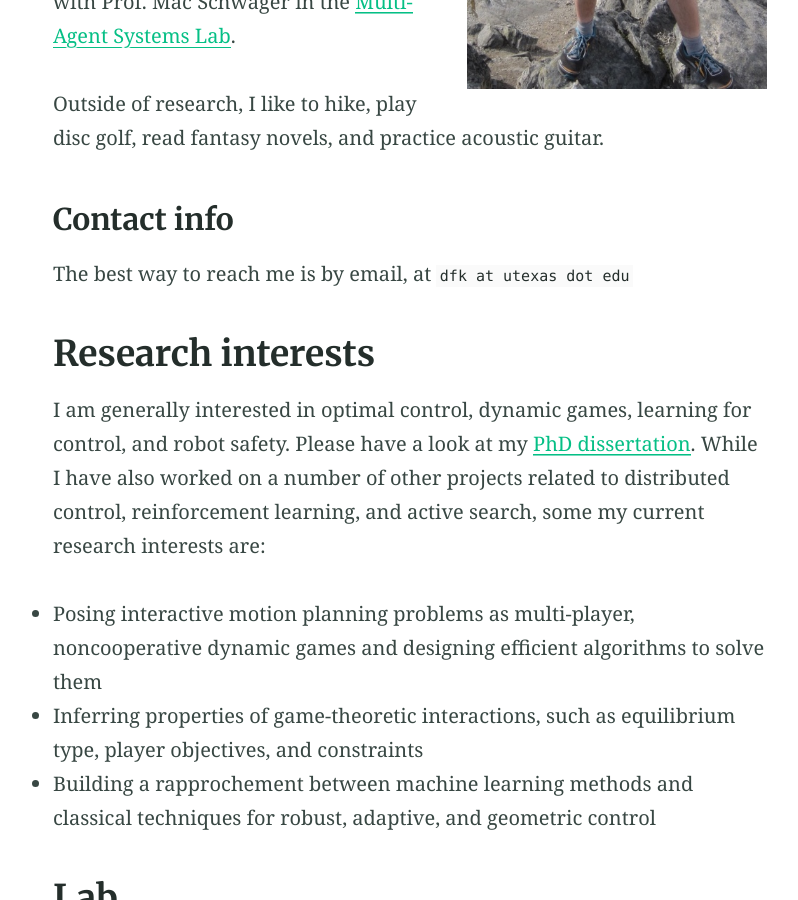
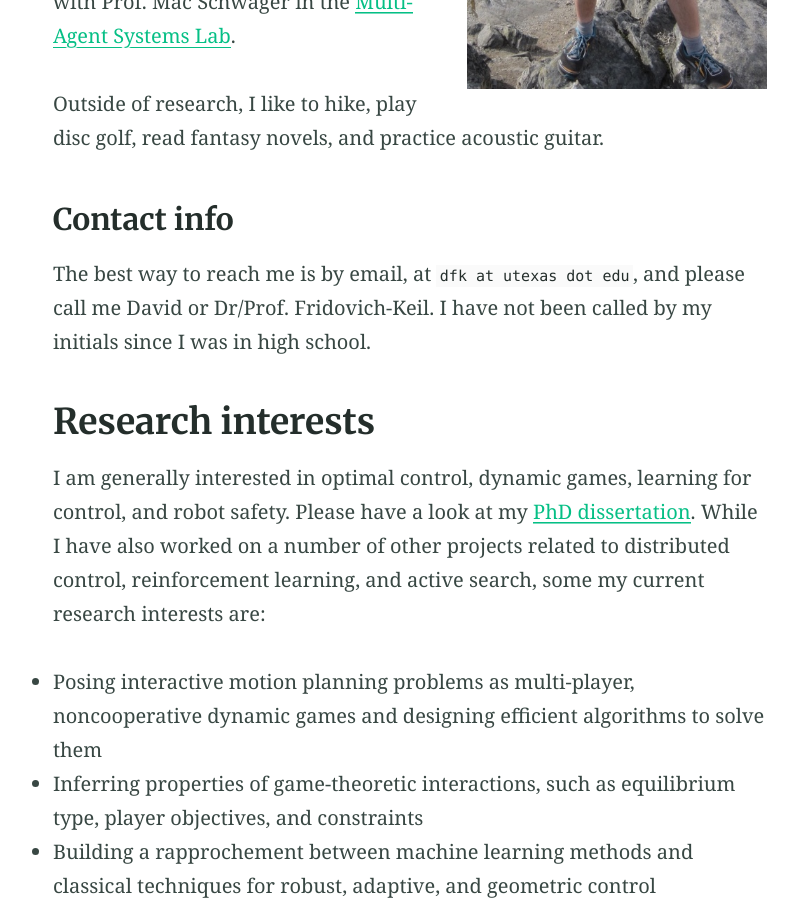
Before and after one commit to sarafridov/sarafridov.github.io, a Jekyll site: the page built from index.md, in a window 1280 px wide and 900 px high, scrolled down 935 px. Shown: the whole window, without its empty margins (230-1028 px from the left). Built offline with Jekyll 4.4.1, drawn with Linux system fonts in a browser that asks for light colours.

Commit message:
initials lol

```diff
--- a/index.md
+++ b/index.md
@@ -15,7 +15,7 @@ Outside of research, I like to hike, play disc golf, read fantasy novels, and pr
 
 ### Contact info
 
-The best way to reach me is by email, at `dfk at utexas dot edu`
+The best way to reach me is by email, at `dfk at utexas dot edu`, and please call me David or Dr/Prof. Fridovich-Keil. I have not been called by my initials since I was in high school.
 
 ## Research interests
 
```
